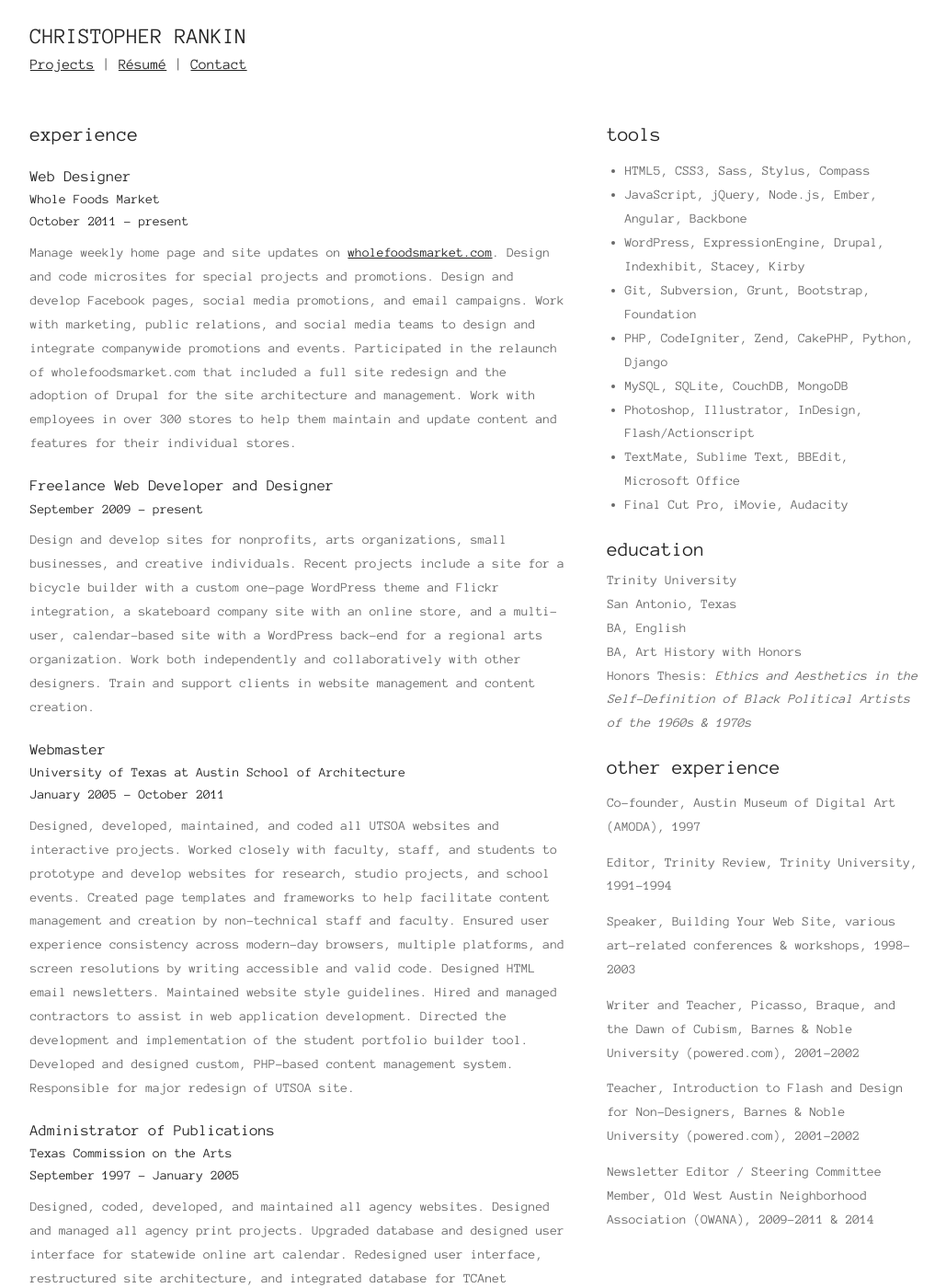
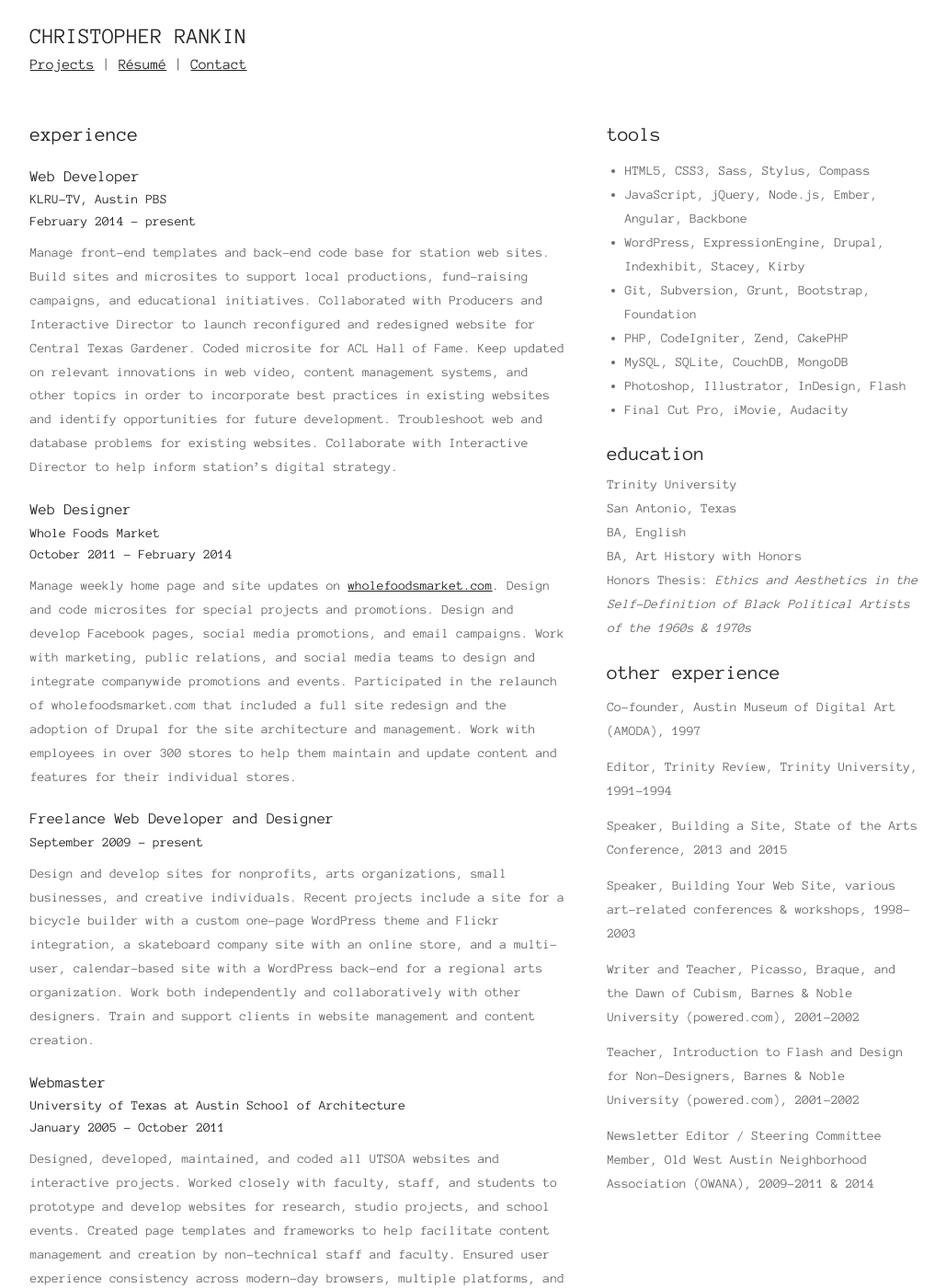
Before and after one commit to crankin/crankin.github.io, a Jekyll site: the page built from resume/index.html, in a window 1280 px wide and 1400 px high. Shown: the whole window at 92% size, without its empty margins (172-1201 px from the left). Built offline with Jekyll 4.4.1, drawn with Linux system fonts in a browser that asks for light colours; nearby versions of some CDN libraries; Markdown is read by kramdown in place of the engine named in the settings.

Commit message:
resume and ctg updates

```diff
--- a/resume/index.html
+++ b/resume/index.html
@@ -6,9 +6,14 @@ title: Resume
 <div class="resume">
 <section class="content workexp" role="main">
 <h2>experience</h2>
+<h3>Web Developer</h3>
+<h4>KLRU-TV, Austin PBS</h4>
+<h4>February 2014 - present</h4>
+<p>Manage front-end templates and back-end code base for station web sites. Build sites and microsites to support local productions, fund-raising campaigns, and educational initiatives. Collaborated with Producers and Interactive Director to launch reconfigured  and redesigned website for Central Texas Gardener. Coded microsite for ACL Hall of Fame. Keep updated on relevant innovations in web video, content management systems, and other topics in order to incorporate best practices in existing websites and identify opportunities for future development. Troubleshoot web and database problems for existing websites. Collaborate with Interactive Director to help inform station’s digital strategy.</p>
+
 <h3>Web Designer</h3>
 <h4>Whole Foods Market</h4>
-<h4>October 2011 - present</h4>
+<h4>October 2011 - February 2014</h4>
 <p>Manage weekly home page and site updates on <a href="http://www.wholefoodsmarket.com">wholefoodsmarket.com</a>. Design and code microsites for special projects and promotions. Design and develop Facebook pages, social media promotions, and email campaigns. Work with marketing, public relations, and social media teams to design and integrate companywide promotions and events. Participated in the relaunch of wholefoodsmarket.com that included a full site redesign and the adoption of Drupal for the site architecture and management. Work with employees in over 300 stores to help them maintain and update content and features for their individual stores.</p>
 
 <h3>Freelance Web Developer and Designer</h3>
@@ -38,13 +43,11 @@ title: Resume
   <li>JavaScript, jQuery, Node.js, Ember, Angular, Backbone</li>
   <li>WordPress, ExpressionEngine, Drupal, Indexhibit, Stacey, Kirby</li>
   <li>Git, Subversion, Grunt, Bootstrap, Foundation</li>
-  <li>PHP, CodeIgniter, Zend, CakePHP, Python, Django</li>
+  <li>PHP, CodeIgniter, Zend, CakePHP</li>
   <li>MySQL, SQLite, CouchDB, MongoDB</li>
-  <li>Photoshop, Illustrator, InDesign, Flash/Actionscript</li>
-  <li>TextMate, Sublime Text, BBEdit, Microsoft Office</li>
+  <li>Photoshop, Illustrator, InDesign, Flash</li>
   <li>Final Cut Pro, iMovie, Audacity</li>
 </ul>
-
 
 <h2>education</h2>
 <div id="trinity">
@@ -52,15 +55,16 @@ title: Resume
 <p>San Antonio, Texas</p>
 <p>BA, English</p>
 <p>BA, Art History with Honors</p>
-<p>Honors Thesis: <em>Ethics and Aesthetics in the Self-Definition of Black Political Artists of the 1960s & 1970s</em></p>
+<p>Honors Thesis: <em>Ethics and Aesthetics in the Self-Definition of Black Political Artists of the 1960s &amp; 1970s</em></p>
 </div>
 
 <h2>other experience</h2>
 <p>Co-founder, Austin Museum of Digital Art (AMODA), 1997</p>
 <p>Editor, Trinity Review, Trinity University, 1991-1994</p>
-<p>Speaker, Building Your Web Site, various art-related conferences & workshops, 1998-2003</p>
-<p>Writer and Teacher, Picasso, Braque, and the Dawn of Cubism, Barnes & Noble University (powered.com), 2001-2002</p>
-<p>Teacher, Introduction to Flash and Design for Non-Designers, Barnes & Noble University (powered.com), 2001-2002</p>
-<p>Newsletter Editor / Steering Committee Member, Old West Austin Neighborhood Association (OWANA), 2009-2011 & 2014</p>
+<p>Speaker, Building a Site, State of the Arts Conference, 2013 and 2015</p>
+<p>Speaker, Building Your Web Site, various art-related conferences &amp; workshops, 1998-2003</p>
+<p>Writer and Teacher, Picasso, Braque, and the Dawn of Cubism, Barnes &amp; Noble University (powered.com), 2001-2002</p>
+<p>Teacher, Introduction to Flash and Design for Non-Designers, Barnes &amp; Noble University (powered.com), 2001-2002</p>
+<p>Newsletter Editor / Steering Committee Member, Old West Austin Neighborhood Association (OWANA), 2009-2011 &amp; 2014</p>
 </section>
 </div>
```
Also changed, not shown: portfolio/index.html (+20 -0 lines), images/ctg/ctg-01.jpg (added), images/ctg/ctg-02.jpg (added), images/ctg/ctg-03.jpg (added), images/ctg/ctg-04.jpg (added), images/ctg/pthumb.jpg (added).
